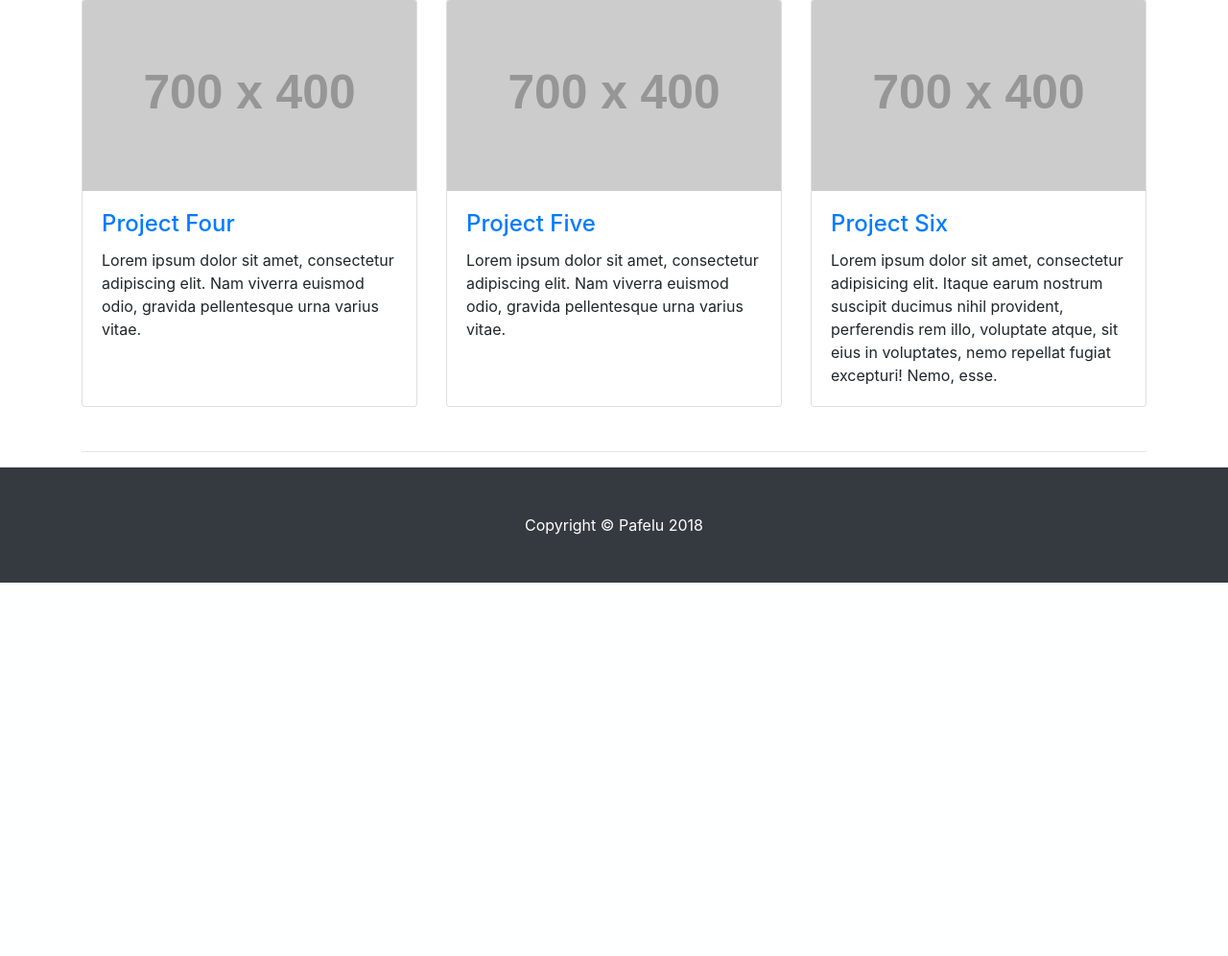
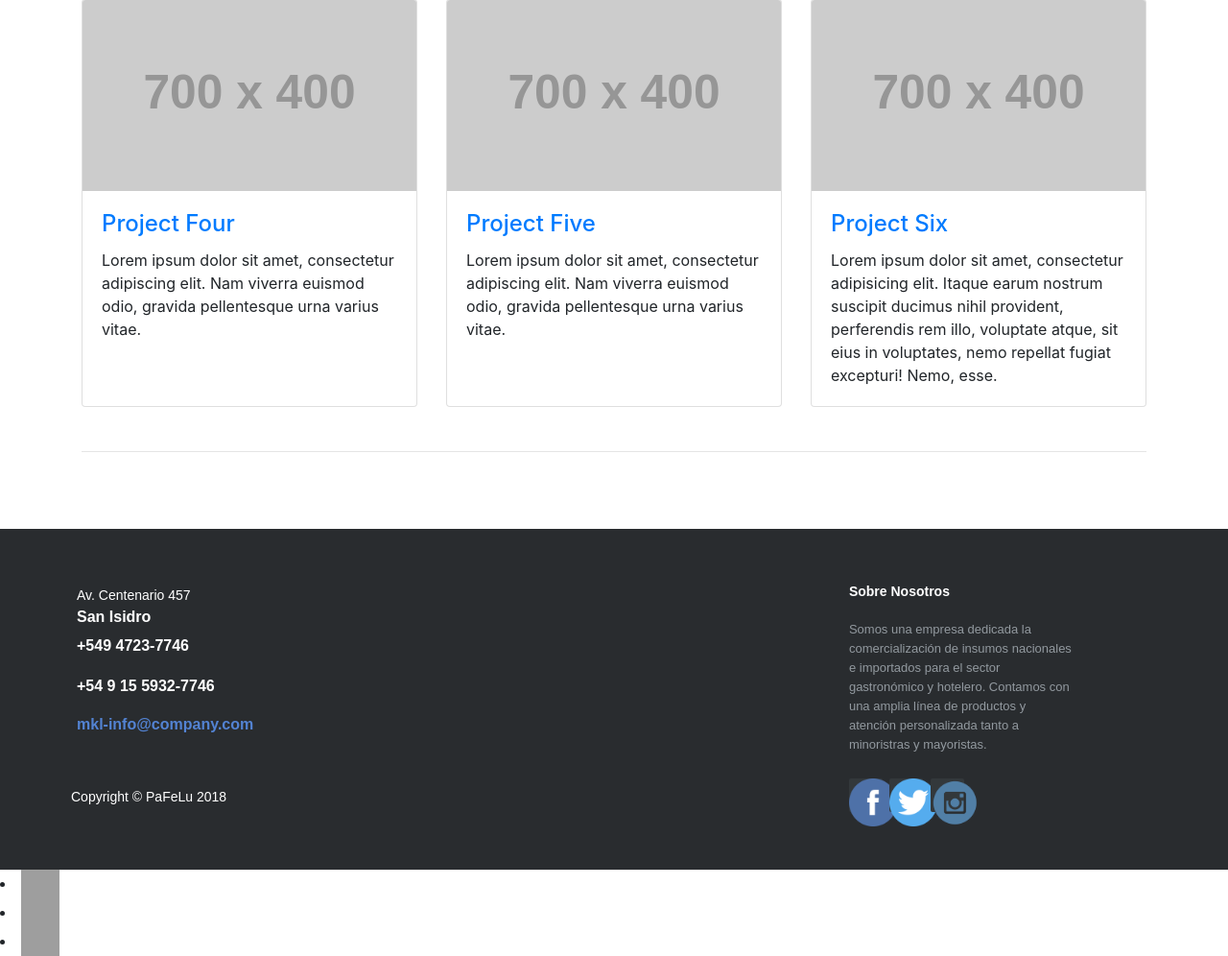
Before and after one commit to LucasKummerD/MKL, a PHP site: page /index1.html in a window 1280 px wide. Shown: the part 1526-2522 px from the top of the page at 96% size. Before the commit the page ends 2133 px from the top, so only its background shows below. Run offline with PHP 8.4, Linux system fonts and the light colour scheme; grey boxes labelled with a size stand in for pictures from a placeholder-image service; some libraries are stand-ins or nearby versions; grey boxes are pictures that could not be loaded.

Commit message:
Version 1.3

```diff
--- a/css/style.css
+++ b/css/style.css
@@ -39,3 +39,175 @@ body {
 .lineas:hover {
   transform: scale(1.2px)
 }
+
+/* --------------------------------------------------FOOTER------------------------------------------------------*/
+
+.footer-distributed{
+	background-color: #292c2f;
+	box-shadow: 0 1px 1px 0 rgba(0, 0, 0, 0.12);
+	box-sizing: border-box;
+	width: 100%;
+	text-align: left;
+	font: bold 16px sans-serif;
+
+	padding: 55px 50px;
+	margin-top: 80px;
+}
+
+.footer-distributed .footer-left,
+.footer-distributed .footer-center,
+.footer-distributed .footer-right{
+	display: inline-block;
+	vertical-align: top;
+}
+
+/* Footer left */
+
+.footer-distributed .footer-left{
+	width: 40%;
+}
+
+/* The company logo */
+
+.footer-distributed h3{
+	color:  #ffffff;
+	font: normal 36px 'Cookie', cursive;
+	margin: 0;
+}
+
+.footer-distributed h3 span{
+	color:  #5383d3;
+}
+
+/* Footer links */
+
+.footer-distributed .footer-links{
+	color:  #ffffff;
+	margin: 20px 0 12px;
+	padding: 0;
+}
+
+.footer-distributed .footer-links a{
+	display:inline-block;
+	line-height: 1.8;
+	text-decoration: none;
+	color:  inherit;
+}
+
+.footer-distributed .footer-company-name{
+	color:  #8f9296;
+	font-size: 14px;
+	font-weight: normal;
+	margin: 0;
+}
+
+/* Footer Center */
+
+.footer-distributed .footer-center{
+	width: 35%;
+}
+
+.footer-distributed .footer-center i{
+	background-color:  #33383b;
+	color: #ffffff;
+	font-size: 25px;
+	width: 38px;
+	height: 38px;
+	border-radius: 50%;
+	text-align: center;
+	line-height: 42px;
+	margin: 10px 15px;
+	vertical-align: middle;
+}
+
+.footer-distributed .footer-center i.fa-envelope{
+	font-size: 17px;
+	line-height: 38px;
+}
+
+.footer-distributed .footer-center p{
+	display: inline-block;
+	color: #ffffff;
+	vertical-align: middle;
+	margin:0;
+}
+
+.footer-distributed .footer-center p span{
+	display:block;
+	font-weight: normal;
+	font-size:14px;
+	line-height:2;
+}
+
+.footer-distributed .footer-center p a{
+	color:  #5383d3;
+	text-decoration: none;;
+}
+
+
+/* Footer Right */
+
+.footer-distributed .footer-right{
+	width: 20%;
+}
+
+.footer-distributed .footer-company-about{
+	line-height: 20px;
+	color:  #92999f;
+	font-size: 13px;
+	font-weight: normal;
+	margin: 0;
+}
+
+.footer-distributed .footer-company-about span{
+	display: block;
+	color:  #ffffff;
+	font-size: 14px;
+	font-weight: bold;
+	margin-bottom: 20px;
+}
+
+.footer-distributed .footer-icons{
+	margin-top: 25px;
+}
+
+.footer-distributed .footer-icons a{
+	display: inline-block;
+	width: 35px;
+	height: 35px;
+	cursor: pointer;
+	background-color:  #33383b;
+	border-radius: 2px;
+
+	font-size: 20px;
+	color: #ffffff;
+	text-align: center;
+	line-height: 35px;
+
+	margin-right: 3px;
+	margin-bottom: 5px;
+}
+
+/* If you don't want the footer to be responsive, remove these media queries */
+
+@media (max-width: 880px) {
+
+	.footer-distributed{
+		font: bold 14px sans-serif;
+	}
+
+	.footer-distributed .footer-left,
+	.footer-distributed .footer-center,
+	.footer-distributed .footer-right{
+		display: block;
+		width: 100%;
+		margin-bottom: 40px;
+		text-align: center;
+	}
+
+	.footer-distributed .footer-center i{
+		margin-left: 0;
+	}
+
+}
+/* ----------------------------------------------FIN DEL FOOTER-----------------------------------------------*/
--- a/index1.html
+++ b/index1.html
@@ -196,13 +196,53 @@
       <hr>
     </div>
 <!-- Footer -->
-    <footer class="py-5 bg-dark">
-        <div class="container">
-          <p class="m-0 text-center text-white">Copyright &copy; Pafelu 2018</p>
+    <footer class="footer-distributed">
+      <div class="footer-center">
+        <div>
+          <div>
+            <i class="fa fa-map-marker"></i>
+            <p><span>Av. Centenario 457</span>San Isidro</p>
+          </div>
+          <div>
+            <i class="fa fa-phone"></i>
+            <p>+549 4723-7746</p>
+          </div>
+          <div>
+            <i class="fa fa-phone"></i>
+            <p>+54 9 15 5932-7746</p>
+          </div>
+          <div>
+            <i class="fa fa-envelope"></i>
+            <p><a href="mailto:mkl-info@company.com">mkl-info@company.com</a></p>
+          </div>
         </div>
-      </footer>
+        <p class="footer-company-name pl-4 pt-5">Copyright &copy; PaFeLu 2018</p>
+      </div>
+      <div class="footer-center">
+        <div>
+          <!-- mapa donde es -->
+        </div>
+      </div>
+      <div class="footer-right">
+        <p class="footer-company-about">
+          <span>Sobre Nosotros</span>
+          Somos una empresa dedicada la comercialización de insumos nacionales e importados para el sector gastronómico y hotelero. Contamos con una amplia línea de productos y atención personalizada tanto a minoristras y mayoristas.
+        </p>
+        <div class="footer-icons">
+          <a href="https://es-la.facebook.com/" target="_blank"><img src="img/facebook.png" title="Facebook" width=50px></a>
+          <a href="https://twitter.com/?lang=es" target="_blank"><img src="img/twitter.png" title="Twitter" width=50px></a>
+          <a href="https://www.instagram.com/?hl=es-la" target="_blank"><img src="img/instagram.png" title="Instagram" width=50px></a>
+        </div>
+      </div>
+    </footer>
 <script src="https://code.jquery.com/jquery-3.3.1.slim.min.js" integrity="sha384-q8i/X+965DzO0rT7abK41JStQIAqVgRVzpbzo5smXKp4YfRvH+8abtTE1Pi6jizo" crossorigin="anonymous"></script>
 <script src="https://cdnjs.cloudflare.com/ajax/libs/popper.js/1.14.3/umd/popper.min.js" integrity="sha384-ZMP7rVo3mIykV+2+9J3UJ46jBk0WLaUAdn689aCwoqbBJiSnjAK/l8WvCWPIPm49" crossorigin="anonymous"></script>
 <script src="https://stackpath.bootstrapcdn.com/bootstrap/4.1.3/js/bootstrap.min.js" integrity="sha384-ChfqqxuZUCnJSK3+MXmPNIyE6ZbWh2IMqE241rYiqJxyMiZ6OW/JmZQ5stwEULTy" crossorigin="anonymous"></script>
 </body>
 </html>
+
+
+
+<li><a href="https://es-la.facebook.com/" target="_blank"><img src="imagenes/face.png" width=40px title="Facebook"></a></li>
+                <li><a href="https://twitter.com/?lang=es" target="_blank"><img src="imagenes/twt.png" width=40px title="Twitter"></a></li>
+                <li><a href="https://www.instagram.com/?hl=es-la" target="_blank"><img src="imagenes/ig.png" width=40px title="Instagram"></a></li>
```
Also changed, not shown: iniciar-sesion.html (+39 -5 lines), preg-frec.html (+38 -4 lines), registrarse.html (+38 -4 lines), img/facebook.png (added), img/instagram.png (added), img/twitter.png (added).
